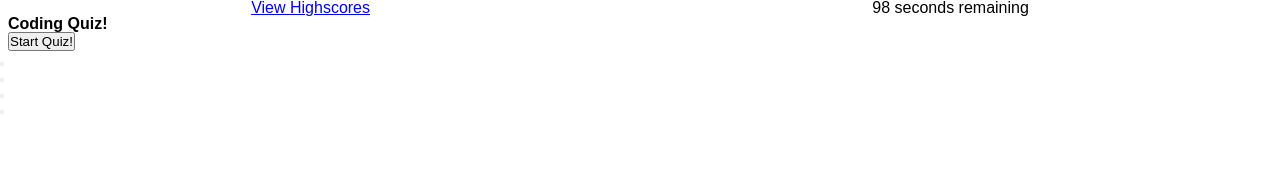
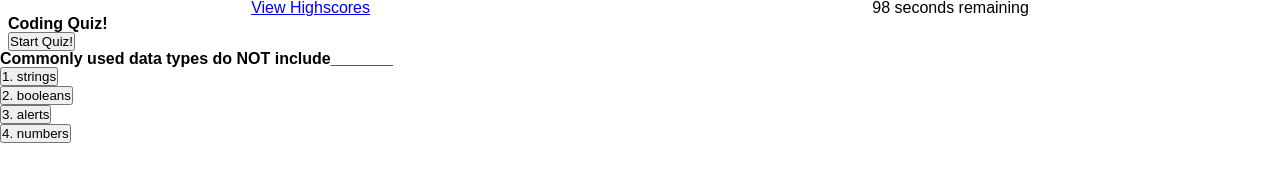
Before and after one commit to derekmedrano/coding-quiz, a plain HTML site: page index.html in a window 1280 px wide. Both pictures are taken after a click on the button "Start Quiz!". Drawn offline with Linux system fonts and the light colour scheme.

Commit message:
ids changed, obj. changed to array, for loop added

```diff
--- a/assets/js/script.js
+++ b/assets/js/script.js
@@ -11,13 +11,8 @@ var quizContainer = document.querySelector("#quizBox");
 var timerEl = document.getElementById('timer');
 
 var quizAnswersEl = document.getElementById('quizQuestions');
-var answerBtn1 = document.getElementById('ansBtn1');
-var answerBtn2 = document.getElementById('ansBtn2');
-var answerBtn3 = document.getElementById('ansBtn3');
-var answerBtn4 = document.getElementById('ansBtn4');
 
-
-
+// Sets timer in header, ends quiz once time reaches 0
 function setTime() {
     // Sets interval in variable
     var timerInterval = setInterval(function() {
@@ -34,28 +29,35 @@ function setTime() {
     }, 1000);
   }
 
-  allQuizQuestions = {
+  // Questions are all stored in an object, properties given to each
+  allQuizQuestions = [
+    {
     question:'Commonly used data types do NOT include_______',
     options:['1. strings', '2. booleans', '3. alerts', '4. numbers'],
     answer: 2,
-
+    },
+    {
     question:'The condition in an if / else statement is enclosed within_______.',
     options:['1. quotes', '2. curly brackets', '3. square brackets', '4. parentheses'],
     answer: 3,
-
-    question:'Arrays in JavaScripts can be used to store _________',
+    },
+    {
+      question:'Arrays in JavaScripts can be used to store _________',
     options:['1. numbers and strings', '2. other arrays', '3. booleans', '4. all of the above'],
     answer: 3,
-
+    },
+    {
     question:'String values must be enclosed within ___________ when being assigned to variables',
     options:['1. curly brackets', '2. commas', '3. quotes', '4. parentheses'],
     answer: 0,
-
+    },
+    {
     question:'A very useful tool used during development and debugging for printing content to the debugger is:',
     options: ['1. JavaScript', '2. terminal/bash', '3. for loops', '4 console.log'],
     answer: 3,
+    }
 
-  }
+  ]
 
 
 function startQuiz() {
@@ -73,9 +75,12 @@ function startQuiz() {
 function insertQuestion() {
   console.log("question test");
 
+  quizAnswersEl.textContent = allQuizQuestions[questionNumber].question;
 
-
-
+  for (var i = 0; i <=3; i++) {
+    var answerEl = document.getElementById('ansBtn' +i);
+    answerEl.textContent = allQuizQuestions[questionNumber].options[i];
+  }
 
 }
 
--- a/index.html
+++ b/index.html
@@ -29,10 +29,10 @@
         <h3 id = "quizQuestions"></h3>
           <div id="quizAnswers">
             <ul>
-              <li><button class="answerBtn" id="ansBtn1" value="1"></button></li>
-              <li><button class="answerBtn" id="ansBtn2" value="2"></button></li>
-              <li><button class="answerBtn" id="ansBtn3" value="3"></button></li>
-              <li><button class="answerBtn" id="ansBtn4" value="4"></button></li>
+              <li><button class="answerBtn" id="ansBtn0" value="1"></button></li>
+              <li><button class="answerBtn" id="ansBtn1" value="2"></button></li>
+              <li><button class="answerBtn" id="ansBtn2" value="3"></button></li>
+              <li><button class="answerBtn" id="ansBtn3" value="4"></button></li>
             </ul>
           </div>
       </section>
```
